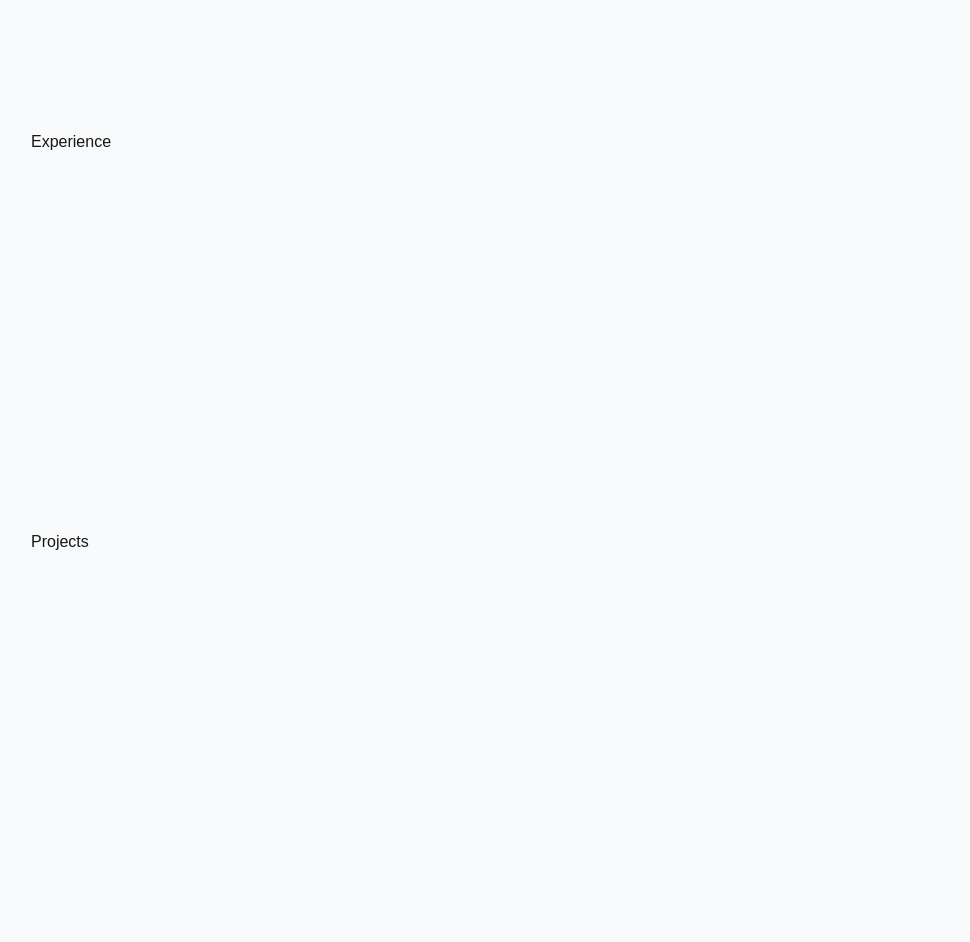
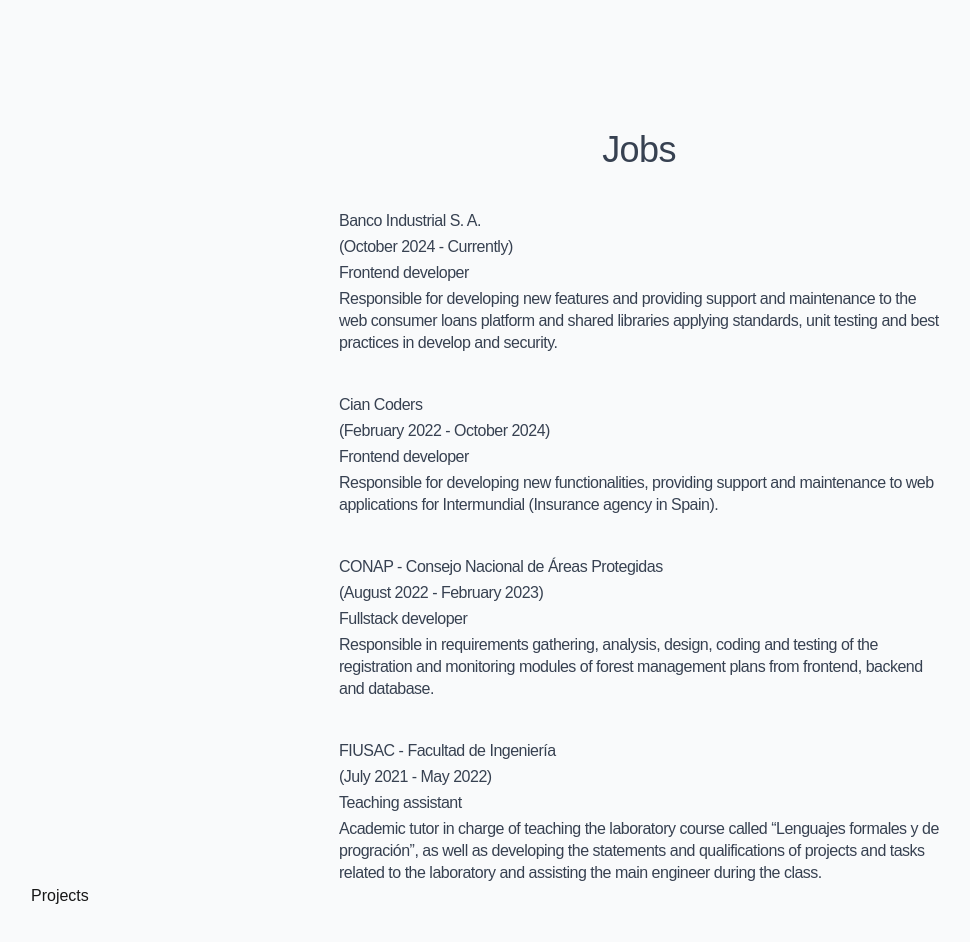
Before and after one commit to brygle/portfolio, a Next.js app: page / in a window 1280 px wide. Shown: the part 1180-2122 px from the top of the page, without its empty margins (1-971 px from the left). Built offline with nearby package versions, Linux system fonts and the light colour scheme; a web font is replaced by a local one.

Commit message:
adding jobs experience

```diff
--- a/src/app/components/Sections/Experience.tsx
+++ b/src/app/components/Sections/Experience.tsx
@@ -1,12 +1,45 @@
 "use client";
 
 import Section from "../Layout/Section";
+import TitleText from "../Text/TitleText";
+import Text from "../Text/Text";
+import { useTranslation } from "react-i18next";
 
 export default function Experience() {
 
+  const { t } = useTranslation();
+
   return (
     <Section id='experience'>
-        <div>Experience</div>
+        <div className="w-full flex flex-col justify-center items-center gap-[16px] md:gap-10">
+            <TitleText className="text-center">{t('experience.title')}</TitleText>
+            <div className="flex flex-col w-full justify-center items-center md:gap-10">
+                <div className="flex flex-col gap-[4px] max-w-[600px]">
+                    <Text className="font-bold">Banco Industrial S. A.</Text>
+                    <Text>{t('experience.period-bi')}</Text>
+                    <Text>{t('experience.frontend')}</Text>
+                    <Text>{t('experience.experience-bi')}</Text>
+                </div>
+                <div className="flex flex-col gap-[4px] max-w-[600px]">
+                    <Text className="font-bold">Cian Coders</Text>
+                    <Text>{t('experience.period-cian')}</Text>
+                    <Text>{t('experience.frontend')}</Text>
+                    <Text>{t('experience.experience-cian')}</Text>
+                </div>
+                <div className="flex flex-col gap-[4px] max-w-[600px]">
+                    <Text className="font-bold">CONAP - Consejo Nacional de Áreas Protegidas</Text>
+                    <Text>{t('experience.period-conap')}</Text>
+                    <Text>{t('experience.fullstack')}</Text>
+                    <Text>{t('experience.experience-conap')}</Text>
+                </div>
+                <div className="flex flex-col gap-[4px] max-w-[600px]">
+                    <Text className="font-bold">FIUSAC - Facultad de Ingeniería</Text>
+                    <Text>{t('experience.period-usac')}</Text>
+                    <Text>{t('experience.aux')}</Text>
+                    <Text>{t('experience.experience-usac')}</Text>
+                </div>
+            </div>
+        </div>
     </Section>
   );
 }
--- a/src/utils/i18n/locales/en.json
+++ b/src/utils/i18n/locales/en.json
@@ -19,6 +19,20 @@
             "name": "Bryan Gustavo López Echeverría",
             "city": "Guatemala City",
             "ocupation": "Software Engineer"
+        },
+        "experience": {
+            "title": "Jobs",
+            "frontend": "Frontend developer",
+            "fullstack": "Fullstack developer",
+            "aux": "Teaching assistant",
+            "experience-usac": "Academic tutor in charge of teaching the laboratory course called “Lenguajes formales y de progración”, as well as developing the statements and qualifications of projects and tasks related to the laboratory and assisting the main engineer during the class.",
+            "period-usac": "(July 2021 - May 2022)",
+            "experience-conap": "Responsible in requirements gathering, analysis, design, coding and testing of the registration and monitoring modules of forest management plans from frontend, backend and database.",
+            "period-conap": "(August 2022 - February 2023)",
+            "experience-cian": "Responsible for developing new functionalities, providing support and maintenance to web applications for Intermundial (Insurance agency in Spain).",
+            "period-cian": "(February 2022 - October 2024)",
+            "experience-bi": "Responsible for developing new features and providing support and maintenance to the web consumer loans platform and shared libraries applying standards, unit testing and best practices in develop and security.",
+            "period-bi": "(October 2024 - Currently)"
         }
     }
 }
--- a/src/utils/i18n/locales/es.json
+++ b/src/utils/i18n/locales/es.json
@@ -19,6 +19,20 @@
             "name": "Bryan Gustavo López Echeverría",
             "city": "Ciudad de Guatemala",
             "ocupation": "Ingeniero en Ciencias y Sistemas"
+        },
+        "experience": {
+            "title": "Experiencia laboral",
+            "frontend": "Desarrollador frontend",
+            "fullstack": "Desarrollador fullstack",
+            "aux": "Auxiliar de cátedra",
+            "experience-usac": "Tutor académico encargado de brindar el laboratorio del curso Lenguajes Formales y de Programación, así como de desarrollar los enunciados y calificaciones de proyectos y tareas relacionadas con el laboratorio y de asistir al ingeniero durante su clase.",
+            "period-usac": "(Julio 2021 - Mayo 2022)",
+            "experience-conap": "Epesista encargado de la toma de requerimientos, análisis, diseño, codificación y pruebas de los módulos de registro y monitoreo de planes de manejo forestal.",
+            "period-conap": "(Agosto 2022 - Febrero 2023)",
+            "experience-cian": "Encargado de desarrollar nuevas funcionalidades, brindar soporte y mantenimiento a aplicaciones web para la agencia de seguros Intermundial (España).",
+            "period-cian": "(Febrero 2022 - Octubre 2024)",
+            "experience-bi": "Responsable del desarrollo de nuevas funcionalidades brindando soporte y mantenimiento a la plataforma de créditos de consumo Guatemala, Bi cotiza y librerías compartidas en Incubadora  Digital.",
+            "period-bi": "(Octubre 2024 - Actualidad)"
         }
     }
 }
```
